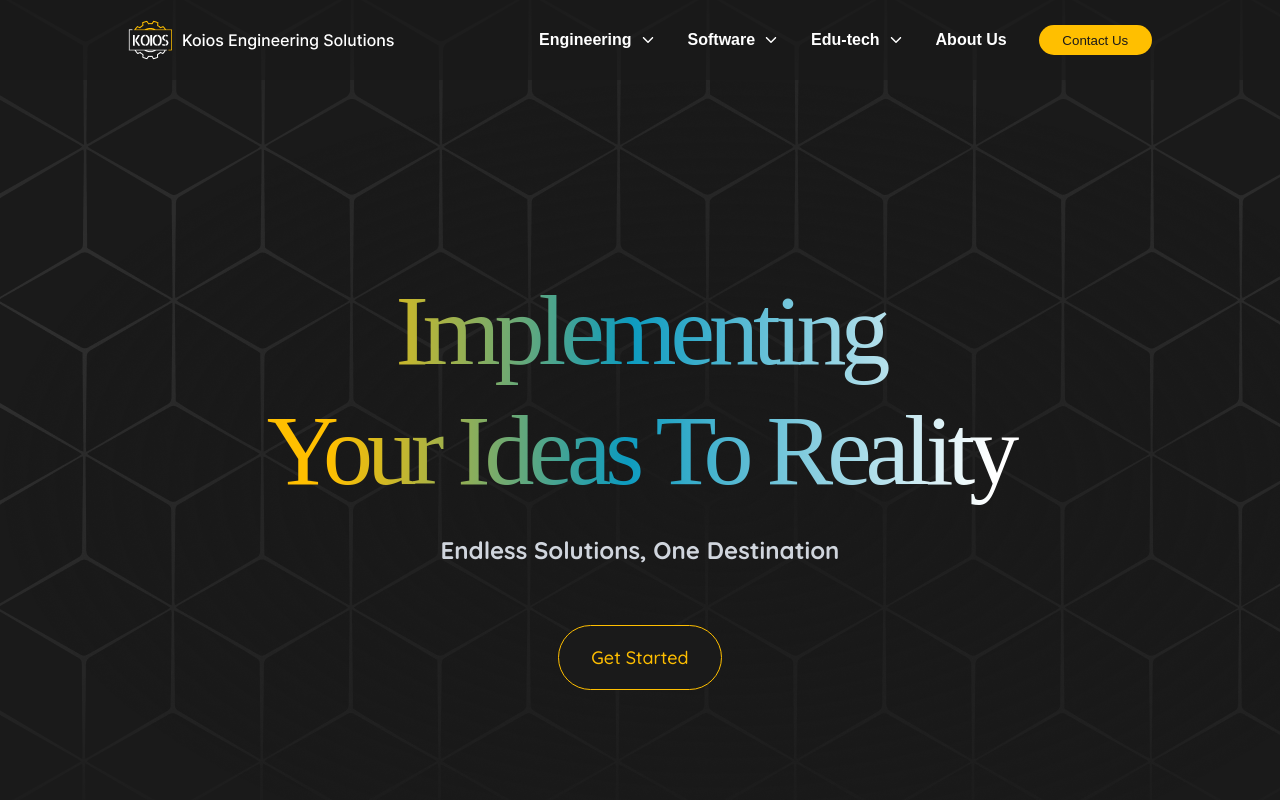
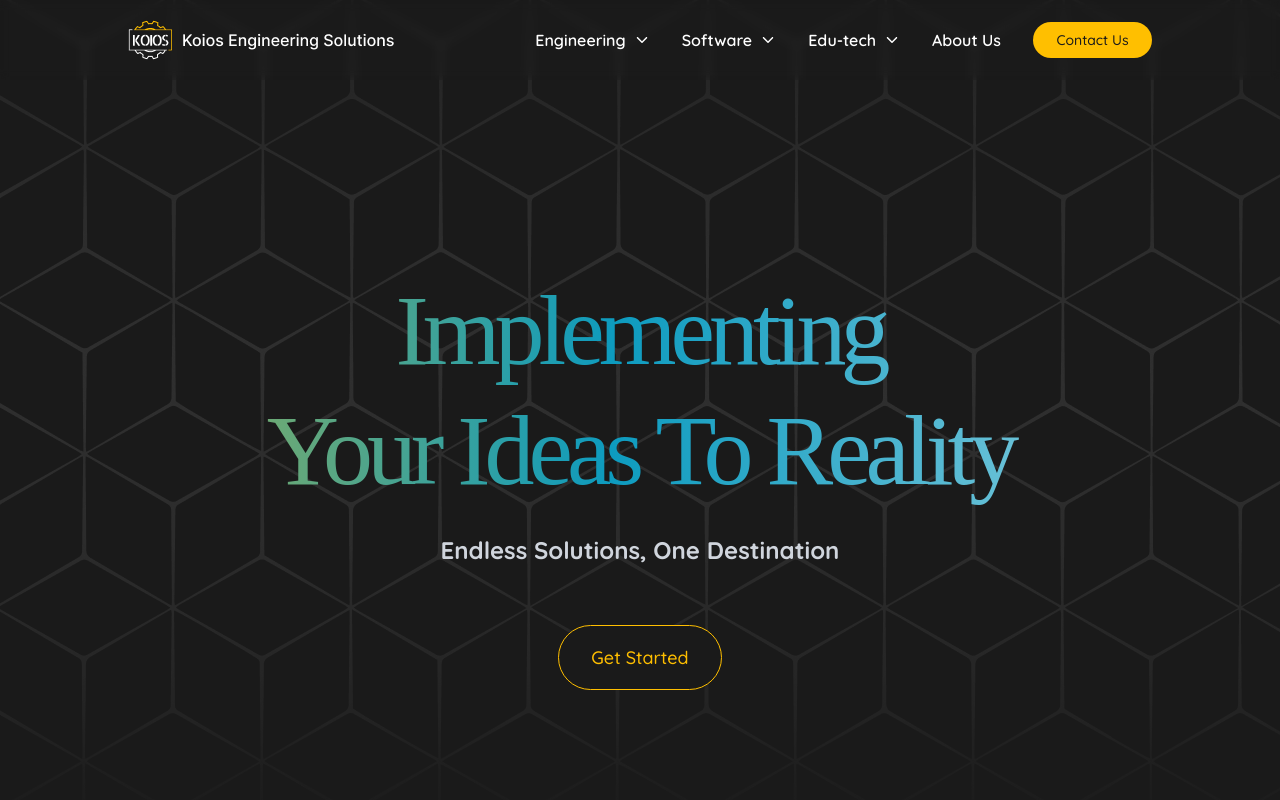
Before and after one commit to 0xaa7/Frontend_Assignment, a React (Vite) app: page / in a window 1280 px wide. Shown: the top 800 px of the page. Built offline with nearby package versions, Linux system fonts and the light colour scheme; a web font is replaced by a local one.

Commit message:
updated with new chnages

```diff
--- a/src/App.jsx
+++ b/src/App.jsx
@@ -16,22 +16,26 @@ const StyledApp = styled.div`
 const App = () => {
   return (
     <StyledApp>
+
+
       <section id="landing_page">
         <Navbar />
         <LandingPage />
-      </section>
-      <section>
+
         <Portfolio />
-      </section>
-      <section>
+
+
         <WhyUsPage />
-      </section>
+
       <section id="ourservices">
+
         <OurServices />
       </section>
-      <section>
+
         <Footer />
+
       </section>
+
     </StyledApp>
   );
 };
--- a/src/App.scss
+++ b/src/App.scss
@@ -15,9 +15,12 @@
   background-color: rgba(26, 26, 26, 1);
 }
 
+
+
 #ourservices{
   background-image: url('/public/assets/Turn\ on.png');
   background-color: rgba(26, 26, 26, 1);
   background-repeat: no-repeat;
   background-size: cover;
+  z-index: 3;
 }
--- a/src/components/navbar/navbar.scss
+++ b/src/components/navbar/navbar.scss
@@ -1,10 +1,16 @@
 .navbar {
   display: flex;
   height: 5em;
-  background-color: rgba(26, 26, 26, 0.6);
+  background-color: transparent;
   box-sizing: border-box;
   justify-content: center;
   align-items: center;
+  position: sticky;
+  top:0;
+  overflow: hidden;
+    backdrop-filter: blur(5px);
+      -webkit-backdrop-filter: blur(5px);
+
 
   .wrapper {
     width: 1440px;
@@ -53,9 +59,14 @@
             gap: 8px;
 
             h2 {
-              font-size: 1em;
-              font-weight: 600;
-              color: rgba(255, 255, 255, 1);
+              color: #FFF;
+                font-family: Quicksand;
+                font-size: 16px;
+                font-style: normal;
+                font-weight: 600;
+                line-height: 24px;
+
+
             }
 
             .arrow {
@@ -63,11 +74,22 @@
             }
           }
         }
+
+        span:hover {
+          h2{
+            color:rgba(255, 191, 0, 1);
+          }
+            .arrow{
+              transform: rotate(180deg);
+              transition: all 0.5s;
+              color: rgba(255, 191, 0, 1);
+            }
+        }
       }
 
       button {
         width: 8.5em;
-        height: 2.25em;
+        height: 36px;
         background-color: rgba(255, 191, 0, 1);
         border: none;
         border-radius: 50px;
@@ -76,7 +98,23 @@
         justify-content: center;
         align-items: center;
         cursor: pointer;
+        overflow: hidden;
+        color: var(--Woodsmoke----BG-950----bg, #1A1A1A);
+          text-align: center;
+          font-family: Quicksand;
+          font-size: 14px;
+          font-style: normal;
+          font-weight: 500;
+          line-height: normal;
+
+
       }
+            button:hover {
+            box-shadow:0 0 5px rgba(255, 191, 0, 1) ;
+            box-shadow: 0 0 25px rgba(255, 191, 0, 0.805);
+            box-shadow: 0 0 50px rgba(255, 191, 0, 0.59);
+            transition: all 0.5s;
+            }
     }
   }
 }
--- a/src/pages/OurServices/OurServices.jsx
+++ b/src/pages/OurServices/OurServices.jsx
@@ -1,6 +1,15 @@
+import { useState } from 'react';
 import './ourservices.scss';
 
 const OurServices = () => {
+
+  const [Click, setClick] = useState(false);
+
+  const handleClick = () => {
+
+    setClick(!Click);
+  };
+
   return (
     <div className='ourservices'>
       <div className='wrapper'>
@@ -14,15 +23,15 @@ const OurServices = () => {
         </div>
         <div className='bottom_container'>
           <div className='services'>
-            <div className='card'>
+            <div  onClick={handleClick} className={Click? 'clicked' : 'card'}>
               <img src='/public/assets/icon (1).png' />
               <p>Engineering</p>
             </div>
-            <div className='card1'>
+            <div onClick={handleClick} className={Click? 'clicked1' : 'card'} >
               <img src='/public/assets/Featured icon.png'/>
               <p>Software</p>
             </div>
-            <div className='card1'>
+            <div onClick={handleClick} className={Click? 'clicked2' : 'card'}>
               <img src='/public/assets/3.png'/>
               <p>Edu-tech</p>
             </div>
--- a/src/pages/OurServices/ourservices.scss
+++ b/src/pages/OurServices/ourservices.scss
@@ -4,8 +4,6 @@
   display: flex;
   justify-content: center;
   align-items: center;
-
-
 
   .wrapper{
     display: inline-flex;
@@ -14,8 +12,6 @@
     gap: 40px;
     height: 60%;
 
-
-
       .text_container{
         display: flex;
         flex-direction: column;
@@ -23,6 +19,7 @@
         align-items: center;
         gap: 16px;
         margin-top: 360px;
+
           span{
             display: flex;
             justify-content: center;
@@ -35,7 +32,6 @@
                 font-style: normal;
                 font-weight: 400;
                 line-height: 72px;
-
                 letter-spacing: -0.96px;
             }
 
@@ -67,27 +63,31 @@
             align-items: flex-start;
             gap: 40px;
 
-            .card{
+          .card {
               display: flex;
               padding: 24px 120px;
               align-items: center;
               gap: 16px;
               align-self: stretch;
               border-radius: 8px;
-                border: 1px solid #0D9BBF;
-                background: linear-gradient(267deg, #1C1C1C 0.36%, rgba(28, 28, 28, 0.00) 100.31%);
-                box-shadow: 0px 0px 15px 5px rgba(13, 155, 191, 0.10);
 
-                p{
+              p {
                 color: var(--Default-color-White, #FFF);
-
                 font-family: Quicksand;
                 font-size: 20px;
                 font-style: normal;
                 font-weight: 600;
                 line-height: 28px;
+              }
+            }
 
-                }
+            .clicked {
+              @extend .card;
+              border-left: 1px solid #0D9BBF;
+              border-right: 1px solid #0D9BBF;
+              border-top: 1px solid #0D9BBF;
+              box-shadow: 0px 0px 15px 10px rgba(13, 155, 191, 0.10);
+              transition: all 1s;
             }
           }
 
@@ -103,7 +103,6 @@
 
                 p {
                     color: var(--Default-color-White, #FFF);
-
                     font-family: Quicksand;
                     font-size: 20px;
                     font-style: normal;
--- a/src/pages/landingPage/landingPage.scss
+++ b/src/pages/landingPage/landingPage.scss
@@ -2,7 +2,7 @@
   display: flex;
   width: 100%;
   height: 100vh;
-  background-image: url("/public/assets/gradient.png");
+
   justify-content: center;
   align-items: center;
 
@@ -34,12 +34,39 @@
     font-weight: 400;
     line-height: 120%;
     letter-spacing: -6px;
+    background-size: 300%;
     text-transform: capitalize;
-          background: linear-gradient(92deg, #FFBF00 17.84%, #0D9BBF 48.87%, #FFF 87.19%);
+    background-image: linear-gradient(92deg, #FFBF00 17.84%, #0D9BBF 48.87%, #FFF 87.19%);
     background-clip: text;
     -webkit-background-clip: text;
     -webkit-text-fill-color: transparent;
+    animation: animate 5s ease-in-out infinite;
+
   }
+    @keyframes animate {
+      0% {
+        background-position: 0 0;
+      }
+
+      25% {
+        background-position: 50% 50%;
+      }
+
+      50% {
+        background-position: 50% 100%;
+      }
+
+      50% {
+        background-position: 0 40%;
+      }
+
+      100% {
+        background-position: 0 0;
+      }
+    }
+
+
+
       }
 
       .sub {
@@ -71,5 +98,12 @@
       font-size: 18px;
       font-weight: 500;
     }
+
+    button:hover {
+      box-shadow: 0 0 2px rgba(255, 191, 0, 1);
+      box-shadow: 0 0 25px rgba(255, 191, 0, 0.724);
+      box-shadow: 0 0 40px rgba(255, 191, 0, 0.501);
+      transition: all 0.5s;
     }
   }
+}
```
Also changed, not shown: src/components/navbar/Navbar.jsx (+5 -3 lines). Lines whose indentation alone changed are shown as unchanged.
